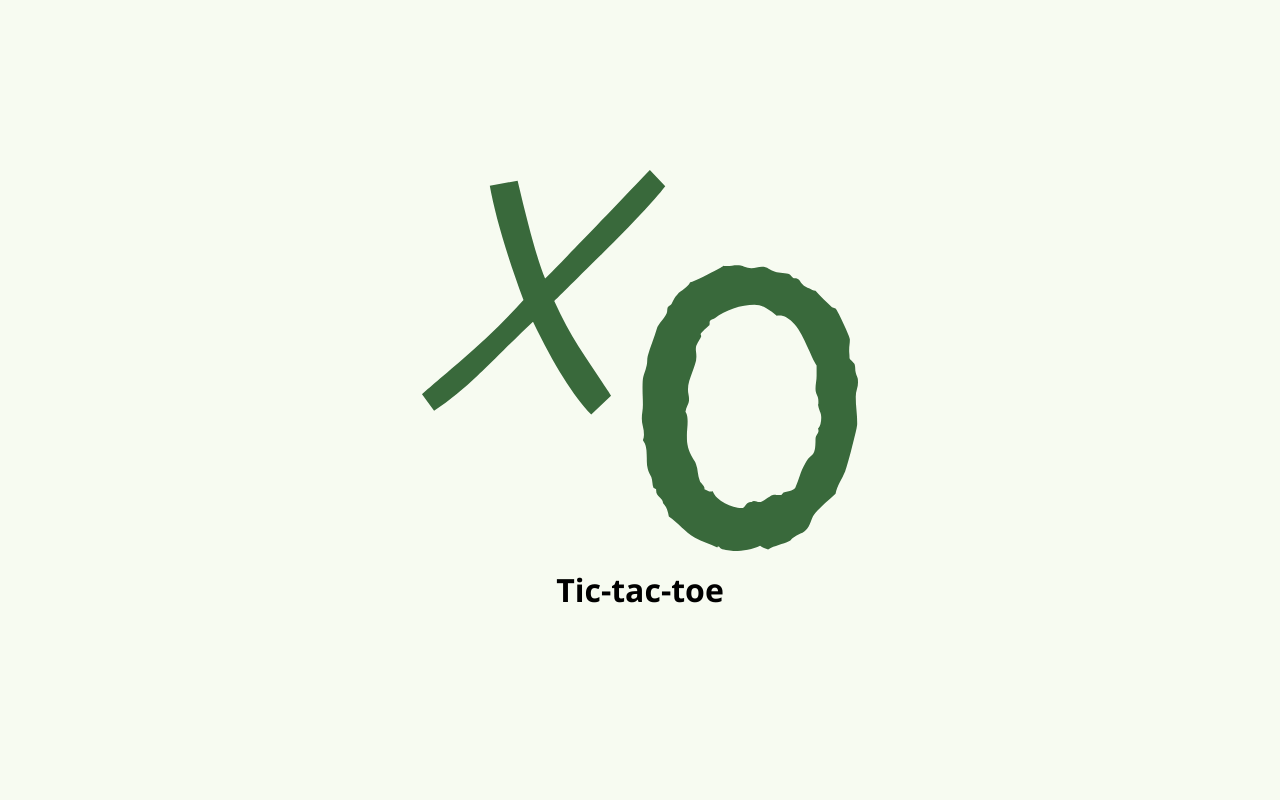
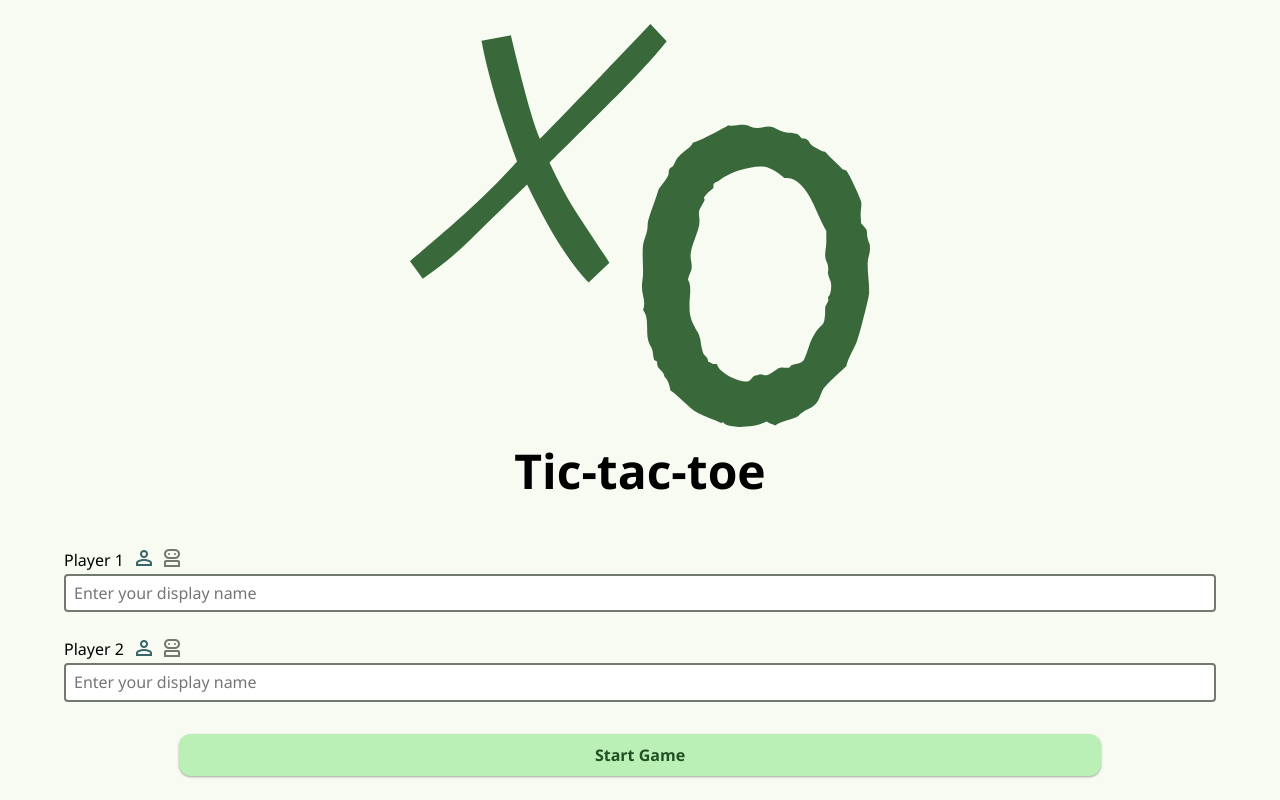
Before and after one commit to yvesaur/tic_tac_toe_game, a plain HTML site: page index.html in a window 1280 px wide. Drawn offline with nearby package versions, Linux system fonts and the light colour scheme; a web font is replaced by a local one.

Commit message:
FEAT: home page

```diff
--- a/index.html
+++ b/index.html
@@ -35,6 +35,10 @@
 		<link
 			href="https://fonts.googleapis.com/css2?family=Winky+Rough:ital,wght@0,300..900;1,300..900&display=swap"
 			rel="stylesheet" />
+
+		<link
+			rel="stylesheet"
+			href="https://fonts.googleapis.com/css2?family=Material+Symbols+Outlined:opsz,wght,FILL,GRAD@24,400,1,0" />
 	</head>
 	<body class="light">
 		<header>
@@ -43,5 +47,50 @@
 				alt="Website logo" />
 			<h1>Tic-tac-toe</h1>
 		</header>
+		<form action="">
+			<fieldset>
+				<div>
+					<div class="name-label">
+						<label for="player1_name">Player 1</label>
+						<div class="player-type-buttons">
+							<span
+								data-active="true"
+								class="material-symbols-outlined">
+								person
+							</span>
+							<span class="material-symbols-outlined"> robot_2 </span>
+						</div>
+					</div>
+					<input
+						type="text"
+						name="player1_name"
+						id="player1_name"
+						placeholder="Enter your display name" />
+				</div>
+				<div>
+					<div class="name-label">
+						<label for="player2_name">Player 2</label>
+						<div class="player-type-buttons">
+							<span
+								data-active="true"
+								class="material-symbols-outlined">
+								person
+							</span>
+							<span class="material-symbols-outlined"> robot_2 </span>
+						</div>
+					</div>
+					<input
+						type="text"
+						name="player2_name"
+						id="player2_name"
+						placeholder="Enter your display name" />
+				</div>
+			</fieldset>
+			<button
+				class="start-game-button"
+				type="submit">
+				Start Game
+			</button>
+		</form>
 	</body>
 </html>
--- a/src/assets/stylesheets/colors/light.css
+++ b/src/assets/stylesheets/colors/light.css
@@ -2,5 +2,15 @@
 
 .light {
 	--primary: #39693b;
+	--primary-container: #baf0b6;
+	--on-primary-container: #215025;
+
+	--tertiary: #39656b;
+
 	--surface: #f7fbf1;
+	--on-surface: #181d17;
+	--on-surface-variant: #424940;
+	--surface-container-lowest: #ffffff;
+
+	--outline: #72796f;
 }
--- a/src/assets/stylesheets/styles.css
+++ b/src/assets/stylesheets/styles.css
@@ -1,5 +1,25 @@
 /**** RESETS ****/
+button {
+	appearance: none;
+	outline: none;
+	border: none;
+}
 
+h1 {
+	margin: 0;
+	padding: 0;
+}
+
+input[type="text"] {
+	border: none;
+}
+
+fieldset {
+	border: none;
+	padding: 0;
+	margin: 0;
+	min-inline-size: 0; /* helps reset width in some browsers */
+}
 /***************/
 
 /**** MOBILE ****/
@@ -8,10 +28,20 @@
 		"Apple Color Emoji", "Segoe UI Emoji", "Segoe UI Symbol";
 
 	font-family: "Winky Rough", var(--font-fallbacks);
+	font-size: 1rem;
+
+	color: var(--on-surface);
+
+	--shadow-1: 0 1px 3px rgba(0, 0, 0, 0.12), 0 1px 2px rgba(0, 0, 0, 0.24);
+	--shadow-2: 0 3px 6px rgba(0, 0, 0, 0.16), 0 3px 6px rgba(0, 0, 0, 0.23);
+	--shadow-3: 0 10px 20px rgba(0, 0, 0, 0.19), 0 6px 6px rgba(0, 0, 0, 0.23);
+	--shadow-4: 0 14px 28px rgba(0, 0, 0, 0.25), 0 10px 10px rgba(0, 0, 0, 0.22);
+	--shadow-5: 0 19px 38px rgba(0, 0, 0, 0.3), 0 15px 12px rgba(0, 0, 0, 0.22);
 }
 
 body {
 	display: flex;
+	flex-direction: column;
 	justify-content: center;
 	align-items: center;
 
@@ -22,11 +52,12 @@ body {
 }
 
 header {
-	width: 85%;
+	width: 90%;
 
 	display: flex;
 	flex-direction: column;
 	align-items: center;
+	gap: 1rem;
 }
 
 header > img {
@@ -34,4 +65,67 @@ header > img {
 	width: 40%;
 }
 
+header > h1 {
+	font-size: 3rem;
+}
+
+form {
+	width: 90%;
+	margin-top: 3rem;
+}
+
+form > fieldset > div:first-child {
+	margin-bottom: 1.5rem;
+}
+
+form > fieldset > div:last-child {
+	margin-bottom: 2rem;
+}
+
+form > fieldset .name-label {
+	display: flex;
+	align-items: center;
+	gap: 0.5rem;
+}
+
+fieldset .name-label > .player-type-buttons {
+	color: var(--outline);
+}
+
+.name-label > .player-type-buttons > span[data-active="true"] {
+	color: var(--tertiary);
+}
+
+.name-label > .player-type-buttons > span:hover {
+	color: var(--tertiary);
+	cursor: pointer;
+}
+
+fieldset > div > input[type="text"] {
+	background-color: var(--surface-container-lowest);
+
+	padding: 0.5rem;
+
+	width: 100%;
+
+	border: 2px solid var(--outline);
+	border-radius: 0.25rem;
+}
+
+form > .start-game-button {
+	padding: 0.75rem 1rem;
+	display: block;
+	margin: 0 auto;
+
+	width: 80%;
+
+	background-color: var(--primary-container);
+	color: var(--on-primary-container);
+
+	font-weight: bold;
+
+	border-radius: 0.75rem;
+	box-shadow: var(--shadow-1);
+}
+
 /***************/
```
Also changed, not shown: src/assets/imgs/logos/human.svg (added), src/assets/imgs/logos/robot.svg (added).
